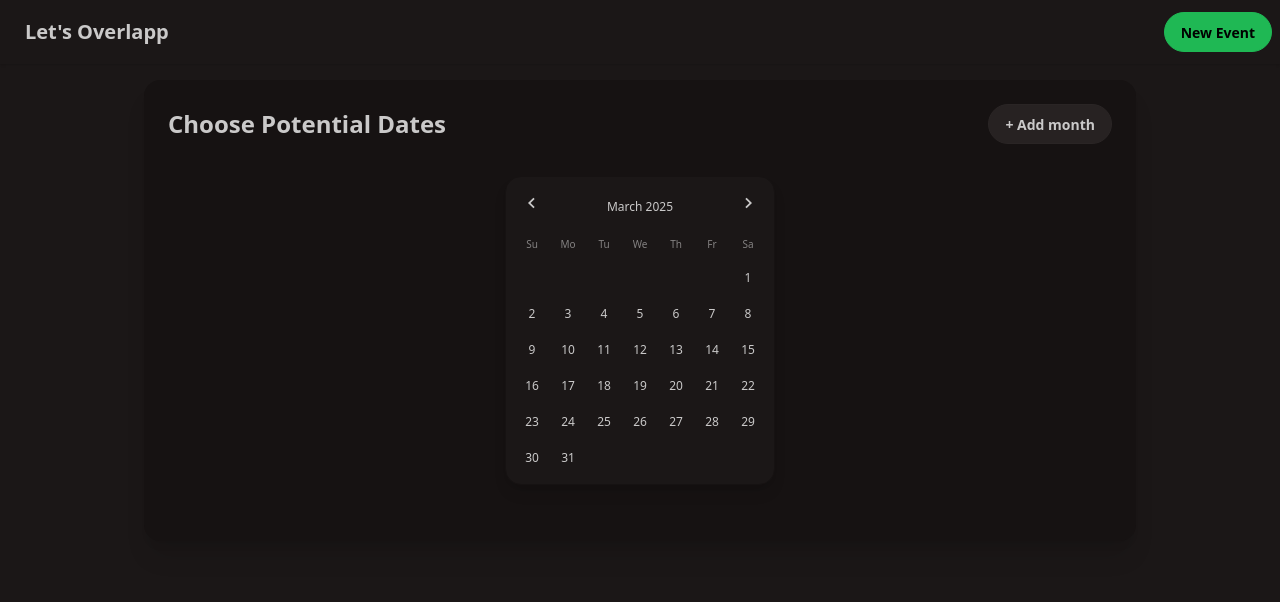
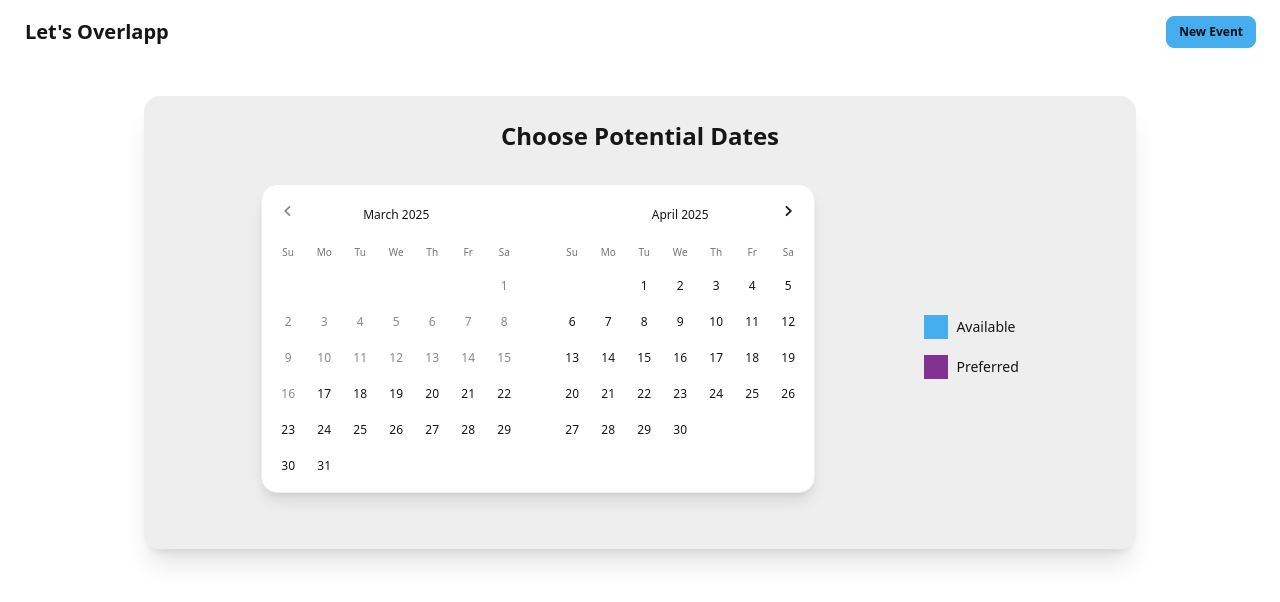
Before and after one commit to logstown/lets-overlapp, a Next.js app: page /event/create in a window 1280 px wide. Shown: the top 602 px of the page. Built offline with nearby package versions, Linux system fonts and the light colour scheme.

Commit message:
days legend and layout change

```diff
--- a/app/event/create/page.tsx
+++ b/app/event/create/page.tsx
@@ -1,9 +1,5 @@
 import ChooseUserDates from "../../../components/ChooseUserDates";
 
 export default function CreateEvent() {
-  return (
-    <div className="p-4 max-w-5xl mx-auto">
-      <ChooseUserDates />
-    </div>
-  );
+  return <ChooseUserDates />;
 }
--- a/app/event/layout.tsx
+++ b/app/event/layout.tsx
@@ -3,19 +3,19 @@ import Link from "next/link";
 export default function EventLayout({ children }: { children: React.ReactNode }) {
   return (
     <>
-      <div className="navbar shadow-sm">
+      <div className="navbar">
         <div className="flex-1">
           <Link href="/" className="btn btn-ghost text-xl">
             Let's Overlapp
           </Link>
         </div>
-        <div className="flex-none">
-          <Link href="/event/create" className="btn btn-primary">
+        <div className="pr-4 flex-none">
+          <Link href="/event/create" className="btn btn-primary btn-sm">
             New Event
           </Link>
         </div>
       </div>
-      {children}
+      <div className="p-4 max-w-5xl mx-auto mt-4">{children}</div>
     </>
   );
 }
--- a/app/event/results/[userId]/_AggregatedDates.tsx
+++ b/app/event/results/[userId]/_AggregatedDates.tsx
@@ -27,9 +27,9 @@ export default function AggregatedDates({
           preferred,
         }}
         modifiersClassNames={{
-          available: "bg-neutral/80 text-neutral-content",
-          unavailable: "bg-error/80 text-error-content",
-          preferred: "bg-success/80 text-success-content",
+          available: "bg-primary text-primary-content",
+          unavailable: "bg-error/70 text-error-content",
+          preferred: "bg-success text-success-content",
         }}
         classNames={{
           root: "react-day-picker shadow-lg",
--- a/app/event/results/[userId]/page.tsx
+++ b/app/event/results/[userId]/page.tsx
@@ -7,7 +7,7 @@ import { toZonedTime } from "date-fns-tz";
 import { CheckIcon } from "lucide-react";
 import AggregatedDates from "./_AggregatedDates";
 import { getJSDateFromStr } from "@/lib/utilities";
-
+import DaysLegend from "@/components/DaysLegend";
 export default async function EventResults(props: { params: Promise<{ userId: string }> }) {
   const { userId } = await props.params;
 
@@ -74,9 +74,12 @@ export default async function EventResults(props: { params: Promise<{ userId: st
 
   return (
     <div className="p-4 max-w-5xl mx-auto">
-      <div className="flex flex-col gap-4">
+      <div className="flex flex-col gap-10">
         <CopyLink id={event.id} />
-        <AggregatedDates available={available ?? []} unavailable={unavailable ?? []} preferred={preferred ?? []} />
+        <div className="flex flex-row justify-center gap-12">
+          <AggregatedDates available={available ?? []} unavailable={unavailable ?? []} preferred={preferred ?? []} />
+          <DaysLegend includeUnavailable />
+        </div>
         <div className="overflow-x-auto">
           <table className="table table-pin-rows table-pin-cols">
             <thead>
@@ -98,10 +101,10 @@ export default async function EventResults(props: { params: Promise<{ userId: st
                       key={date.toISOString()}
                       className={`border-2 border-base-100 ${
                         preferredDateUsers.includes(id)
-                          ? "bg-success/80"
+                          ? "bg-success"
                           : availableDateUsers.includes(id)
-                          ? "bg-neutral/80"
-                          : "bg-error/80"
+                          ? "bg-primary"
+                          : "bg-error/70"
                       }`}
                     ></td>
                   ))}
--- a/app/layout.tsx
+++ b/app/layout.tsx
@@ -23,7 +23,7 @@ export default function RootLayout({
   children: React.ReactNode;
 }>) {
   return (
-    <html lang="en" data-theme="forest">
+    <html lang="en" data-theme="cmyk">
       <body className={`${geistSans.variable} ${geistMono.variable} antialiased`}>{children}</body>
     </html>
   );
--- a/components/ChooseUserDates.tsx
+++ b/components/ChooseUserDates.tsx
@@ -5,8 +5,7 @@ import { ClassNames, DayEventHandler, DayPicker, Matcher } from "react-day-picke
 import { max, min, differenceInCalendarMonths, isSameDay } from "date-fns";
 import { reject } from "lodash";
 import ContinueButton from "@/components/ContinueButton";
-import { MinusIcon } from "lucide-react";
-import { PlusIcon } from "lucide-react";
+import DaysLegend from "./DaysLegend";
 
 export default function ChooseUserDates({ setDates, eventId }: { setDates?: Date[]; eventId?: string }) {
   const minDate = setDates ? min(setDates) : new Date();
@@ -21,18 +20,20 @@ export default function ChooseUserDates({ setDates, eventId }: { setDates?: Date
     classNames.day = "text-primary";
   }
 
-  const [numberOfMonths, setNumberOfMonths] = useState(() => {
+  const [numberOfMonths] = useState(() => {
     if (setDates) {
       const maxDate = max(setDates);
       return differenceInCalendarMonths(maxDate, minDate) + 1;
     } else {
-      return 1;
+      return 2;
     }
   });
   const [availableDates, setAvailableDates] = useState<Date[]>([]);
   const [preferredDates, setPreferredDates] = useState<Date[]>([]);
   const disabledMatcher: Matcher = (day: Date) => {
-    if (!setDates) return false;
+    if (!setDates) {
+      return day < new Date();
+    }
     return !setDates.some((setDate) => setDate.toISOString() === day.toISOString());
   };
 
@@ -56,36 +57,16 @@ export default function ChooseUserDates({ setDates, eventId }: { setDates?: Date
   return (
     <div className="card bg-base-200 shadow-xl">
       <div className="card-body">
-        <div className="flex justify-between items-center mb-6">
+        <div className="flex justify-center items-center mb-6">
           <h2 className="card-title text-2xl">Choose Potential Dates</h2>
-          {!eventId && (
-            <>
-              {numberOfMonths === 1 ? (
-                <button className="btn btn-soft" onClick={() => setNumberOfMonths(numberOfMonths + 1)}>
-                  + Add month
-                </button>
-              ) : (
-                <div className="join">
-                  <button className="btn join-item btn-soft" onClick={() => setNumberOfMonths(Math.max(1, numberOfMonths - 1))}>
-                    <MinusIcon size={20} />
-                  </button>
-                  <button className="btn join-item btn-soft" onClick={() => setNumberOfMonths(numberOfMonths + 1)}>
-                    <PlusIcon size={20} />
-                  </button>
-                </div>
-              )}
-            </>
-          )}
         </div>
-        <div className="flex justify-center">
+        <div className="flex flex-col md:flex-row justify-evenly items-center gap-4">
           <DayPicker
-            // required
+            startMonth={new Date()}
+            fixedWeeks
             defaultMonth={minDate}
             disabled={disabledMatcher}
             numberOfMonths={numberOfMonths}
-            // mode="multiple"
-            // selected={availableDates}
-            // onSelect={onSelected}
             onDayClick={onSelected}
             modifiers={{
               preferredDates,
@@ -93,11 +74,12 @@ export default function ChooseUserDates({ setDates, eventId }: { setDates?: Date
             }}
             modifiersClassNames={{
               preferredDates: "!bg-success !text-success-content",
-              availableDates: "!bg-neutral !text-neutral-content",
+              availableDates: "!bg-primary !text-primary-content",
             }}
             classNames={classNames}
             hideNavigation={!!eventId}
           />
+          <DaysLegend />
         </div>
         <div className="card-actions justify-end mt-6">
           {(availableDates.length > 0 || preferredDates.length > 0) && (
--- /dev/null
+++ b/components/DaysLegend.tsx
@@ -0,0 +1,20 @@
+export default function DaysLegend({ includeUnavailable }: { includeUnavailable?: boolean }) {
+  return (
+    <div className="flex flex-col gap-4 justify-center mt-4 text-sm">
+      <div className="flex items-center gap-2">
+        <div className="w-6 h-6 bg-primary"></div>
+        <span>Available</span>
+      </div>
+      <div className="flex items-center gap-2">
+        <div className="w-6 h-6 bg-success"></div>
+        <span>Preferred</span>
+      </div>
+      {includeUnavailable && (
+        <div className="flex items-center gap-2">
+          <div className="w-6 h-6 bg-error/70"></div>
+          <span>Unavailable</span>
+        </div>
+      )}
+    </div>
+  );
+}
```
